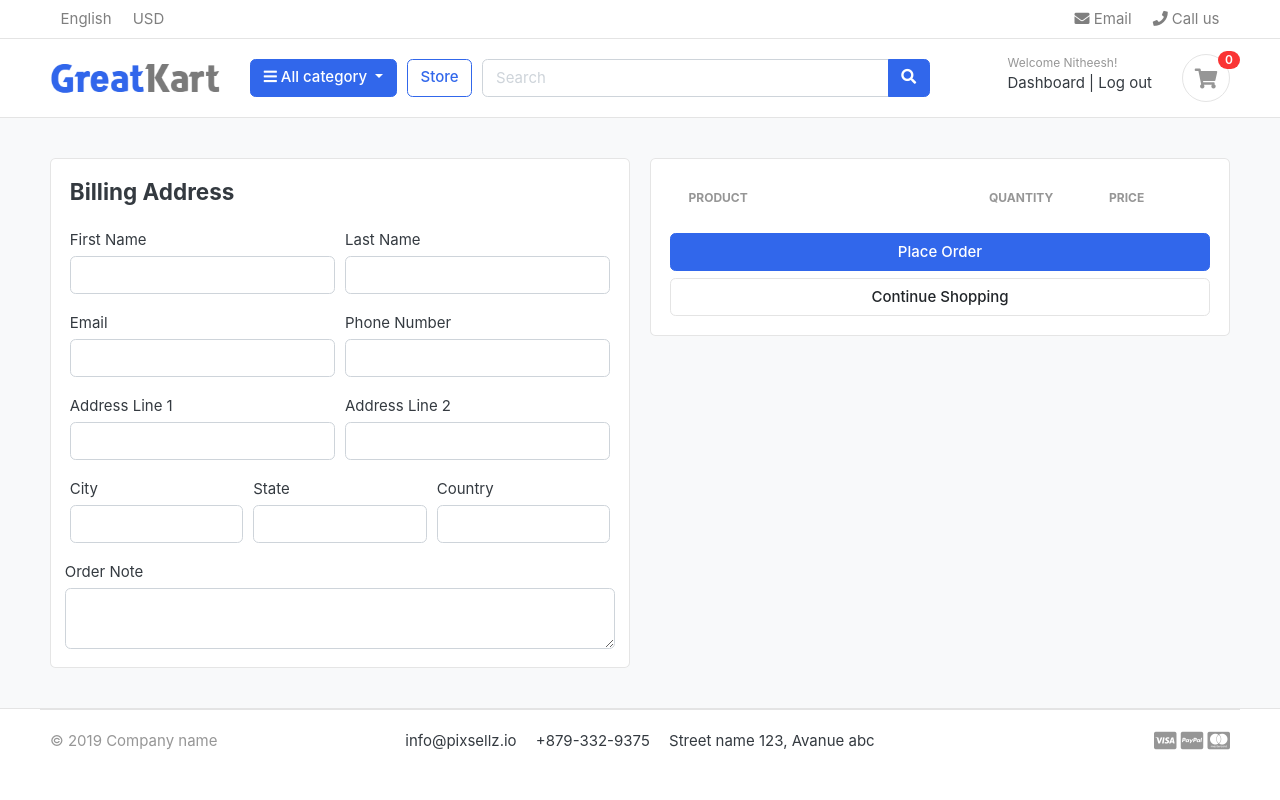
After one commit to NickNair07/GreatCart-Ecommerce, a Django app: page /cart/checkout/ in a window 1280 px wide. The commit adds this page. Run offline with Django 3.2, Linux system fonts and the light colour scheme; a user stored in the database is signed in; data comes from the database, SQL or seed files in the repository; both versions use the stored data as it was after the commit; lists and menus that the app fills with data are empty; some libraries are stand-ins or nearby versions; some web fonts are replaced.

Commit message:
checkout page complete

```diff
--- a/carts/context_processors.py
+++ b/carts/context_processors.py
@@ -4,12 +4,19 @@ from .views import _cart_id
 
 def counter(request):
     cart_count = 0
-    try:
-        cart = Cart.objects.filter(cart_id=_cart_id(request))
-        cart_items = Cart_item.objects.all().filter(cart=cart[:1])
-        for item in cart_items:
-            cart_count += item.quantity
+    if 'admin' in request.path:
+        return {}
+    else:
+        try:
+            cart = Cart.objects.filter(cart_id=_cart_id(request))
+            if request.user.is_authenticated:
+                cart_items = Cart_item.objects.all().filter(user=request.user)
+            else:
+                cart_items = Cart_item.objects.all().filter(cart=cart[:1])
 
-    except Cart.DoesNotExist:
-        cart_count = 0
+            for item in cart_items:
+                cart_count += item.quantity
+
+        except Cart.DoesNotExist:
+            cart_count = 0
     return dict(cart_count=cart_count)
--- a/carts/models.py
+++ b/carts/models.py
@@ -1,5 +1,6 @@
 from django.db import models
 from store.models import Product, Variation
+from accounts.models import Account
 
 
 # Create your models here.
@@ -12,9 +13,10 @@ class Cart(models.Model):
 
 
 class Cart_item(models.Model):
+    user = models.ForeignKey(Account, on_delete=models.CASCADE, null=True)
     product = models.ForeignKey(Product, on_delete=models.CASCADE)
     variations = models.ManyToManyField(Variation, blank=True)
-    cart = models.ForeignKey(Cart, on_delete=models.CASCADE)
+    cart = models.ForeignKey(Cart, on_delete=models.CASCADE, null=True)
     quantity = models.IntegerField()
     is_active = models.BooleanField(default=True)
 
--- a/carts/urls.py
+++ b/carts/urls.py
@@ -7,4 +7,5 @@ urlpatterns = [
     path('add_cart/<product_id>/', views.add_cart, name='add_cart'),
     path('remove_cart/<int:product_id>/<int:cart_item_id>/', views.remove_cart, name='remove_cart'),
     path('remove_cart_item/<int:product_id>/<int:cart_item_id>/', views.remove_cart_item, name='remove_cart_item'),
+    path('checkout/', views.checkout, name='checkout'),
 ]
--- a/carts/views.py
+++ b/carts/views.py
@@ -1,6 +1,9 @@
 from django.shortcuts import render, redirect, get_object_or_404
 from .models import Cart, Cart_item
+from django.core.exceptions import ObjectDoesNotExist
 from store.models import Product, Variation
+from django.contrib.auth.decorators import login_required
+from django.contrib.auth.models import User
 
 
 # Create your views here.
@@ -12,101 +15,181 @@ def _cart_id(request):
 
 
 def add_cart(request, product_id):
+    current_user = request.user
     product = Product.objects.get(id=product_id)    # get the product with product id
 
-    # get product variaion - color and size
-    product_variation = []
-    if request.method == 'POST':
-        for item in request.POST:
-            key = item
-            value = request.POST[key]
+    # if user is authenticated
+    if current_user.is_authenticated:
 
-            try:
-                variation = Variation.objects.get(product=product, variation_category__iexact=key, variation_value__iexact=value)
-                product_variation.append(variation)
-            except:
-                pass
+        # get product variaion - color and size
+        product_variation = []
+        if request.method == 'POST':
+            for item in request.POST:
+                key = item
+                value = request.POST[key]
 
-    # for getting the cart
-    try:
-        cart = Cart.objects.get(cart_id=_cart_id(request))   # get the cart using session key
+                try:
+                    variation = Variation.objects.get(product=product, variation_category__iexact=key, variation_value__iexact=value)
+                    product_variation.append(variation)
+                except:
+                    pass
 
-    except Cart.DoesNotExist:
-        cart = Cart.objects.create(cart_id = _cart_id(request))   # if cart not exist, create cart using session key
-        cart.save()
 
-    # for getting the cart item
-    # to check the cart item is present in the cart
-    is_cart_item_exists = Cart_item.objects.filter(product=product, cart=cart).exists()
+        # for getting the cart item
+            # to check the cart item is present in the cart
+        is_cart_item_exists = Cart_item.objects.filter(product=product, user=current_user).exists()
 
-    if is_cart_item_exists:
-        cart_item = Cart_item.objects.filter(product=product, cart=cart)
-        # to check the variation is present in the cart item
-        ex_var_list = []
-        id = []
-        for item in cart_item:
-            existing_variation = item.variations.all()
-            ex_var_list.append(list(existing_variation))
-            id.append(item.id)
+        if is_cart_item_exists:
+            cart_item = Cart_item.objects.filter(product=product, user=current_user)
+            # to check the variation is present in the cart item
+            ex_var_list = []
+            id = []
+            for item in cart_item:
+                existing_variation = item.variations.all()
+                ex_var_list.append(list(existing_variation))
+                id.append(item.id)
 
-        if product_variation in ex_var_list:
-            # increase the same cart item
-            index = ex_var_list.index(product_variation)
-            item_id = id[index]
-            item = Cart_item.objects.get(product=product, id=item_id)
-            item.quantity += 1
-            item.save()
+            if product_variation in ex_var_list:
+                # increase the same cart item
+                index = ex_var_list.index(product_variation)
+                item_id = id[index]
+                item = Cart_item.objects.get(product=product, id=item_id)
+                item.quantity += 1
+                item.save()
+            else:
+                # create a new cart item with different variation
+                item = Cart_item.objects.create(product=product, quantity=1, user=current_user)
+                # to check the product variaton list is empty or not:
+                if len(product_variation) > 0:
+                    item.variations.clear()
+                    item.variations.add(*product_variation)
+                item.save()
+
+        # adding the cart item first time with a session key and setting the quantity = 1
         else:
-            # create a new cart item with different variation
-            item = Cart_item.objects.create(product=product, quantity=1, cart=cart)
-            # to check the product variaton list is empty or not:
+            cart_item = Cart_item.objects.create(product=product,quantity=1,user=current_user,)
             if len(product_variation) > 0:
-                item.variations.clear()
-                item.variations.add(*product_variation)
-            item.save()
+                cart_item.variations.clear()
+                cart_item.variations.add(*product_variation)
+            cart_item.save()
+        return redirect('cart')
 
-    # adding the cart item first time with a session key and setting the quantity = 1
+    # if the user is not authenticated
     else:
-        cart_item = Cart_item.objects.create(product=product,quantity=1,cart=cart,)
-        if len(product_variation) > 0:
-            cart_item.variations.clear()
-            cart_item.variations.add(*product_variation)
-        cart_item.save()
-    return redirect('cart')
+        # get product variaion - color and size
+        product_variation = []
+        if request.method == 'POST':
+            for item in request.POST:
+                key = item
+                value = request.POST[key]
+
+                try:
+                    variation = Variation.objects.get(product=product, variation_category__iexact=key, variation_value__iexact=value)
+                    product_variation.append(variation)
+                except:
+                    pass
+
+        # for getting the cart
+        try:
+            cart = Cart.objects.get(cart_id=_cart_id(request))   # get the cart using session key
+
+        except Cart.DoesNotExist:
+            cart = Cart.objects.create(cart_id = _cart_id(request))   # if cart not exist, create cart using session key
+            cart.save()
+
+        # for getting the cart item
+        # to check the cart item is present in the cart
+        is_cart_item_exists = Cart_item.objects.filter(product=product, cart=cart).exists()
+
+        if is_cart_item_exists:
+            cart_item = Cart_item.objects.filter(product=product, cart=cart)
+            # to check the variation is present in the cart item
+            ex_var_list = []
+            id = []
+            for item in cart_item:
+                existing_variation = item.variations.all()
+                ex_var_list.append(list(existing_variation))
+                id.append(item.id)
+
+            if product_variation in ex_var_list:
+                # increase the same cart item
+                index = ex_var_list.index(product_variation)
+                item_id = id[index]
+                item = Cart_item.objects.get(product=product, id=item_id)
+                item.quantity += 1
+                item.save()
+            else:
+                # create a new cart item with different variation
+                item = Cart_item.objects.create(product=product, quantity=1, cart=cart)
+                # to check the product variaton list is empty or not:
+                if len(product_variation) > 0:
+                    item.variations.clear()
+                    item.variations.add(*product_variation)
+                item.save()
+
+        # adding the cart item first time with a session key and setting the quantity = 1
+        else:
+            cart_item = Cart_item.objects.create(product=product,quantity=1,cart=cart,)
+            if len(product_variation) > 0:
+                cart_item.variations.clear()
+                cart_item.variations.add(*product_variation)
+            cart_item.save()
+        return redirect('cart')
 
 
 # function for decrement the cart item
 def remove_cart(request, product_id, cart_item_id):
-    cart = Cart.objects.get(cart_id= _cart_id(request))
+
     product = get_object_or_404(Product, id=product_id)
-    cart_item = Cart_item.objects.get(product=product, cart=cart, id=cart_item_id)
-    if cart_item.quantity > 1:
-        cart_item.quantity -= 1
-        cart_item.save()
-    else:
-        cart_item.delete()
+    try:
+        if request.user.is_authenticated:
+            cart_item = Cart_item.objects.get(product=product, user=request.user, id=cart_item_id)
+        else:
+            cart = Cart.objects.get(cart_id= _cart_id(request))
+            cart_item = Cart_item.objects.get(product=product, cart=cart, id=cart_item_id)
+
+        if cart_item.quantity > 1:
+            cart_item.quantity -= 1
+            cart_item.save()
+        else:
+            cart_item.delete()
+    except:
+        pass
     return redirect('cart')
 
 
 # function for remove the cart item
 def remove_cart_item(request, product_id, cart_item_id):
-    cart = Cart.objects.get(cart_id=_cart_id(request))      # get the cart using session key
+
     product = get_object_or_404(Product, id=product_id)
-    cart_item = Cart_item.objects.get(cart=cart, product=product, id=cart_item_id)   # get the cart item related to the specific cart
+    if request.user.is_authenticated:
+        cart_item = Cart_item.objects.get(cart=cart, user=request.user, id=cart_item_id)
+    else:
+        cart = Cart.objects.get(cart_id=_cart_id(request))      # get the cart using session key
+        cart_item = Cart_item.objects.get(cart=cart, product=product, id=cart_item_id)   # get the cart item related to the specific cart
     cart_item.delete()
     return redirect('cart')
 
 
 def cart(request, total=0, quantity=0, cart_items=None):
-    cart = Cart.objects.get(cart_id= _cart_id(request))
-    cart_items = Cart_item.objects.filter(cart=cart, is_active=True)
+    try:
+        tax = 0
+        grand_total = 0
+        if request.user.is_authenticated:
+            cart_items = Cart_item.objects.filter(user=request.user, is_active=True)
+        else:
+            cart = Cart.objects.get(cart_id= _cart_id(request))
+            cart_items = Cart_item.objects.filter(cart=cart, is_active=True)
 
-    for cart_item in cart_items:
-        total += (cart_item.product.price * cart_item.quantity)
-        quantity += cart_item.quantity
+        for cart_item in cart_items:
+            total += (cart_item.product.price * cart_item.quantity)
+            quantity += cart_item.quantity
 
-    tax = (2 * total)/100
-    grand_total = total + tax
+        tax = (2 * total)/100
+        grand_total = total + tax
+    except ObjectDoesNotExist:
+        pass
+
 
     context = {
         'cart_items': cart_items,
@@ -116,3 +199,33 @@ def cart(request, total=0, quantity=0, cart_items=None):
         'grand_total': grand_total
     }
     return render(request, 'store/cart.html', context)
+
+
+@login_required(login_url='login')
+def checkout(request, total=0, quantity=0, cart_items=None):
+    try:
+        tax = 0
+        grand_total = 0
+        if request.user.is_authenticated:
+            cart_items = Cart_item.objects.filter(user=request.user, is_active=True)
+        else:
+            cart = Cart.objects.get(cart_id= _cart_id(request))
+            cart_items = Cart_item.objects.filter(cart=cart, is_active=True)
+
+        for cart_item in cart_items:
+            total += (cart_item.product.price * cart_item.quantity)
+            quantity += cart_item.quantity
+
+        tax = (2 * total)/100
+        grand_total = total + tax
+    except ObjectDoesNotExist:
+        pass
+
+    context = {
+        'total': total,
+        'quantity': quantity,
+        'cart_items': cart_items,
+        'tax'       : tax,
+        'grand_total': grand_total,
+    }
+    return render(request, 'store/checkout.html', context)
--- a/templates/store/cart.html
+++ b/templates/store/cart.html
@@ -105,7 +105,7 @@
                 <p class="text-center mb-3">
                     <img src="{% static './images/misc/payments.png' %}" height="26">
                 </p>
-                <a href="./place-order.html" class="btn btn-primary btn-block"> Checkout </a>
+                <a href="{% url 'checkout' %}" class="btn btn-primary btn-block"> Checkout </a>
                 <a href="{% url 'store' %}" class="btn btn-light btn-block">Continue Shopping</a>
             </div> <!-- card-body.// -->
             </div> <!-- card.// -->
--- /dev/null
+++ b/templates/store/checkout.html
@@ -0,0 +1,140 @@
+{% extends 'base.html' %}
+{% load static %}
+
+{% block content %}
+
+
+<section class="section-content padding-y bg">
+<div class="container">
+
+<!-- ============================ COMPONENT 1 ================================= -->
+
+<div class="row">
+	<aside class="col-lg-6">
+<div class="card">
+  <div class="card-body">
+    <h4 class="card-title mb-4">Billing Address</h4>
+    <form action="" method="POST">
+      {% csrf_token %}
+      <div class="form-row">
+        <div class="col form-group">
+          <label for="">First Name</label>
+          <input type="text" name="first_name" class="form-control" required>
+        </div>
+        <div class="col form-group">
+          <label for="">Last Name</label>
+          <input type="text" name="last_name" class="form-control" required>
+        </div>
+      </div>
+      <div class="form-row">
+        <div class="col form-group">
+          <label for="">Email</label>
+          <input type="email" name="email" class="form-control" required>
+        </div>
+        <div class="col form-group">
+          <label for="">Phone Number</label>
+          <input type="text" name="phone" class="form-control" required>
+        </div>
+      </div>
+      <div class="form-row">
+        <div class="col form-group">
+          <label for="">Address Line 1</label>
+          <input type="text" name="address_line_1" class="form-control" required>
+        </div>
+        <div class="col form-group">
+          <label for="">Address Line 2</label>
+          <input type="text" name="address_line_2" class="form-control">
+        </div>
+      </div>
+      <div class="form-row">
+        <div class="col form-group">
+          <label for="">City</label>
+          <input type="text" name="city" class="form-control" required>
+        </div>
+        <div class="col form-group">
+          <label for="">State</label>
+          <input type="text" name="state" class="form-control" required>
+        </div>
+        <div class="col form-group">
+          <label for="">Country</label>
+          <input type="text" name="country" class="form-control" required>
+        </div>
+        </div>
+        <div class="form-row">
+          <label for="">Order Note</label>
+          <textarea name="order_note" rows="2" class="form-control"></textarea>
+        </div>
+
+
+  </div>
+</div> <!-- card.// -->
+
+	</aside> <!-- col.// -->
+	<aside class="col-lg-6">
+
+		<div class="card">
+		<div class="card-body">
+      <table class="table table-borderless table-shopping-cart">
+      <thead class="text-muted">
+      <tr class="small text-uppercase">
+        <th scope="col">Product</th>
+        <th scope="col" width="120">Quantity</th>
+        <th scope="col" width="120">Price</th>
+
+      </tr>
+      </thead>
+      <tbody>
+
+      {% for cart_item in cart_items %}
+      <tr>
+      	<td>
+      		<figure class="itemside align-items-center">
+      			<div class="aside"><img src="{{ cart_item.product.images.url }}" class="img-sm"></div>
+      			<figcaption class="info">
+      				<a href="{{ cart_item.product.get_url }}" class="title text-dark">{{ cart_item.product.product_name }}</a>
+      				<p class="text-muted small">
+      					{% if cart_item.variations.all %}
+      						{% for item in cart_item.variations.all %}
+      							{{ item.variation_category | capfirst }} : {{ item.variation_value | capfirst }} <br>
+      						{% endfor %}
+      					{% endif %}
+      				</p>
+      			</figcaption>
+      		</figure>
+      	</td>
+      	<td>
+      		<!-- col.// -->
+      				<label for="">{{cart_item.quantity}}</label>
+      	</td>
+      	<td>
+      		<div class="price-wrap">
+      			<var class="price">$ {{ cart_item.sub_total }}</var>
+      			<small class="text-muted"> $ {{ cart_item.product.price }} each </small>
+      		</div> <!-- price-wrap .// -->
+      	</td>
+
+      </tr>
+      {% endfor %}
+
+      </tbody>
+      </table>
+
+      <button type="submit" name="submit" class="btn btn-primary btn-block">Place Order</button>
+			<a href="{% url 'store' %}" class="btn btn-light btn-block">Continue Shopping</a>
+    </form>
+		</div> <!-- card-body.// -->
+		</div> <!-- card.// -->
+
+
+</aside> <!-- col.// -->
+
+
+</div> <!-- row.// -->
+
+<!-- ============================ COMPONENT 1 END .// ================================= -->
+
+</div> <!-- container .//  -->
+</section>
+<!-- ========================= SECTION CONTENT END// ========================= -->
+
+{% endblock %}
```
Also changed, not shown: accounts/views.py (+54 -0 lines), carts/migrations/0003_auto_20230727_1331.py (added), db.sqlite3.
